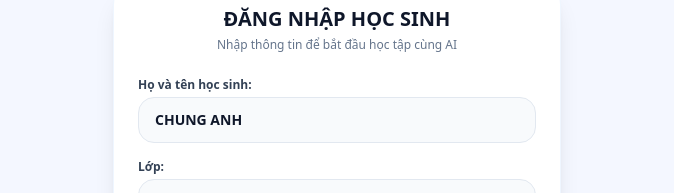
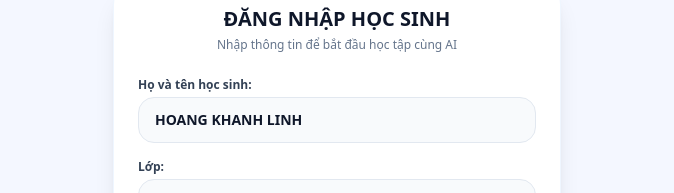
Before and after one commit to hoanganhchung122015-netizen/multi-agent-system-21-4, a React (Vite) app: page / in a window 1280 px wide. Shown: the part 245-438 px from the top of the page, without its empty margins (303-977 px from the left). Built offline with nearby package versions, Linux system fonts and the light colour scheme.

Commit message:
Update App.tsx

```diff
--- a/src/App.tsx
+++ b/src/App.tsx
@@ -12,8 +12,8 @@ export default function App() {
   // States
   const [screen, setScreen] = useState<ScreenState>('LOGIN');
   const [student, setStudent] = useState<StudentInfo>({
-    name: 'CHUNG ANH',
-    className: '12A',
+    name: 'HOANG KHANH LINH',
+    className: '12A1',
     school: 'THPT MAI SƠN - Sơn La'
   });
   const [selectedSubject, setSelectedSubject] = useState<Subject>('Toán học');
```
